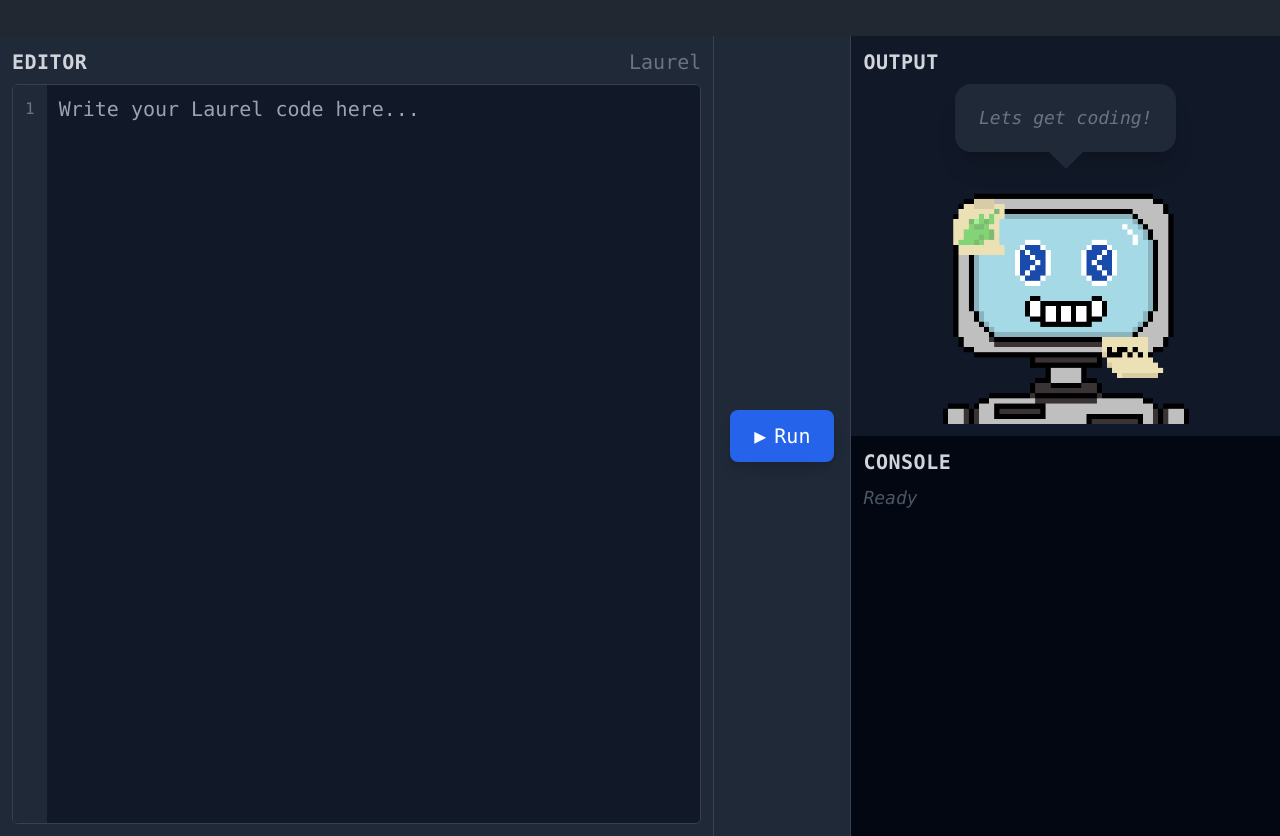
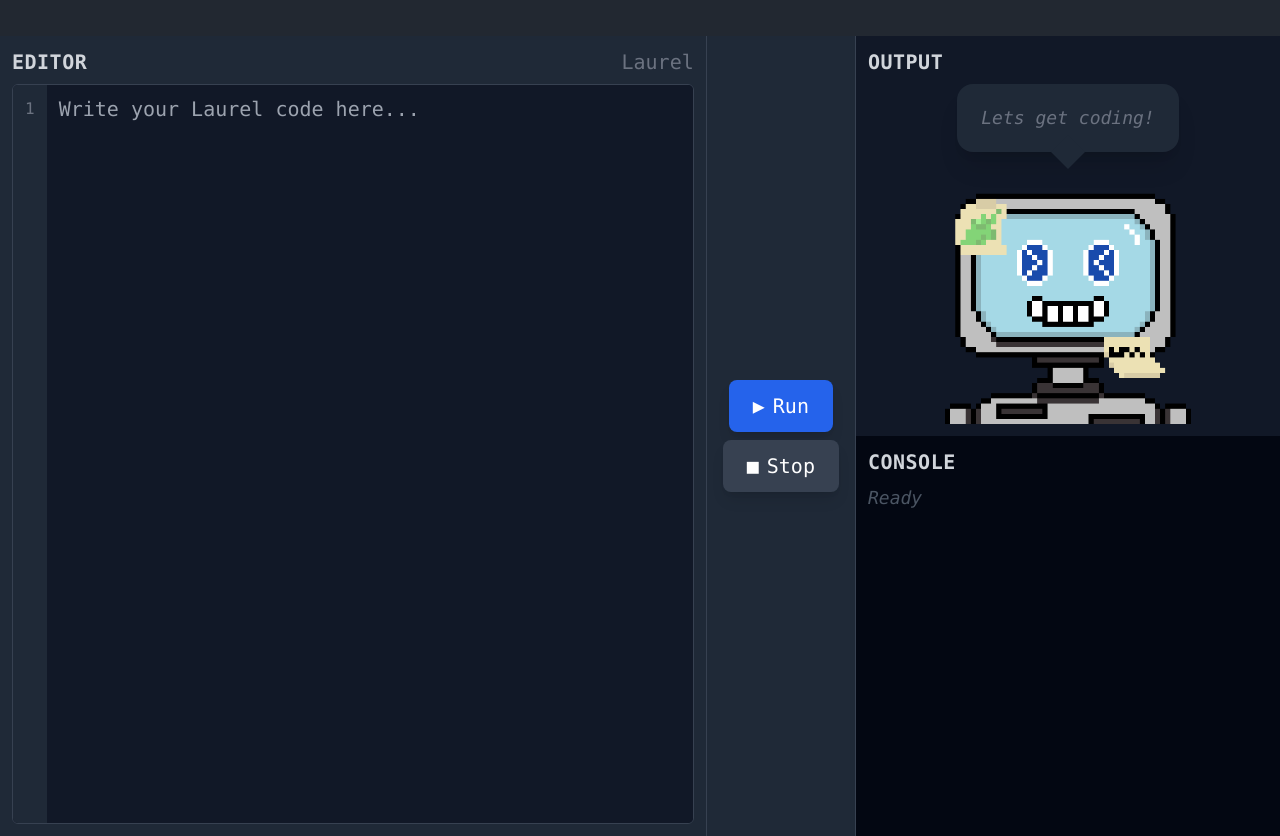
Before and after one commit to Augustus1417/laurel-project, a React (Vite) app in the folder runtime-environment/: page / in a window 1280 px wide. Built offline with nearby package versions, Linux system fonts and the light colour scheme.

Commit message:
improved drag n drop

```diff
--- a/runtime-environment/src/components/Editor/Editor.tsx
+++ b/runtime-environment/src/components/Editor/Editor.tsx
@@ -1,4 +1,4 @@
-import React, { useRef } from "react";
+import React, { useRef, useState } from "react";
 import LineNumbers from "./LineNumbers";
 
 interface EditorProps {
@@ -9,6 +9,8 @@ interface EditorProps {
 const Editor: React.FC<EditorProps> = ({ value, onChange }) => {
   const lines = value.split("\n");
   const textareaRef = useRef<HTMLTextAreaElement>(null);
+  const [isDragging, setIsDragging] = useState(false);
+  const dragCounter = useRef(0);
 
   const handleKeyDown = (e: React.KeyboardEvent<HTMLTextAreaElement>) => {
     if (e.key === "Tab") {
@@ -43,10 +45,32 @@ const Editor: React.FC<EditorProps> = ({ value, onChange }) => {
       };
       reader.readAsText(file);
     }
+    // reset drag state
+    dragCounter.current = 0;
+    setIsDragging(false);
   };
 
   const handleDragOver = (e: React.DragEvent<HTMLDivElement>) => {
     e.preventDefault();
+  };
+
+  const handleDragEnter = (e: React.DragEvent<HTMLDivElement>) => {
+    e.preventDefault();
+    dragCounter.current += 1;
+    // only show indicator for files
+    const types = Array.from(e.dataTransfer.types || []);
+    if (types.includes("Files") || (e.dataTransfer.items && e.dataTransfer.items.length > 0)) {
+      setIsDragging(true);
+    }
+  };
+
+  const handleDragLeave = (e: React.DragEvent<HTMLDivElement>) => {
+    e.preventDefault();
+    dragCounter.current -= 1;
+    if (dragCounter.current <= 0) {
+      dragCounter.current = 0;
+      setIsDragging(false);
+    }
   };
 
   return (
@@ -54,6 +78,8 @@ const Editor: React.FC<EditorProps> = ({ value, onChange }) => {
       className="flex flex-col h-full p-3 border-r border-gray-700"
       onDrop={handleDrop}
       onDragOver={handleDragOver}
+      onDragEnter={handleDragEnter}
+      onDragLeave={handleDragLeave}
     >
       <div className="flex items-center justify-between mb-2">
         <h3 className="text-xl font-semibold text-gray-300 uppercase tracking-wide">
@@ -61,7 +87,7 @@ const Editor: React.FC<EditorProps> = ({ value, onChange }) => {
         </h3>
         <span className="text-xl text-gray-500">Laurel</span>
       </div>
-      <div className="flex-1 flex border border-gray-700 rounded-md overflow-hidden bg-gray-900">
+      <div className={`flex-1 flex border border-gray-700 rounded-md overflow-hidden bg-gray-900 relative ${isDragging ? 'opacity-60' : ''}`}>
         <LineNumbers lineCount={lines.length} />
         <textarea
           ref={textareaRef}
@@ -74,6 +100,11 @@ const Editor: React.FC<EditorProps> = ({ value, onChange }) => {
           style={{ lineHeight: "24px" }}
           spellCheck={false}
         />
+        {isDragging && (
+          <div className="absolute inset-0 bg-gray-800 bg-opacity-70 flex items-center justify-center pointer-events-none">
+            <div className="text-6xl text-white">+</div>
+          </div>
+        )}
       </div>
     </div>
   );
--- a/runtime-environment/src/components/Editor/RunButton.tsx
+++ b/runtime-environment/src/components/Editor/RunButton.tsx
@@ -1,6 +1,16 @@
-const RunButton = ({ onClick, disabled }: { onClick: () => void; disabled: boolean }) => {
+const RunButton = ({
+  onClick,
+  disabled,
+  onStop,
+  isRunning,
+}: {
+  onClick: () => void;
+  disabled: boolean;
+  onStop?: () => void;
+  isRunning?: boolean;
+}) => {
   return (
-    <div className="flex items-center justify-center px-4">
+    <div className="flex flex-col items-center justify-center px-4 gap-2">
       <button
         onClick={onClick}
         disabled={disabled}
@@ -9,6 +19,16 @@ const RunButton = ({ onClick, disabled }: { onClick: () => void; disabled: boole
         <span className="text-xl">▶</span>
         <span className="text-xl">Run</span>
       </button>
+
+      <button
+        onClick={() => onStop && onStop()}
+        disabled={!isRunning}
+        className="px-6 py-3 bg-red-600 hover:bg-red-500 disabled:bg-gray-700 disabled:cursor-not-allowed text-white rounded-lg font-medium transition-colors duration-150 shadow-lg hover:shadow-xl flex items-center gap-2"
+        title="Stop execution"
+      >
+        <span className="text-xl">■</span>
+        <span className="text-xl">Stop</span>
+      </button>
     </div>
   );
 };
```
